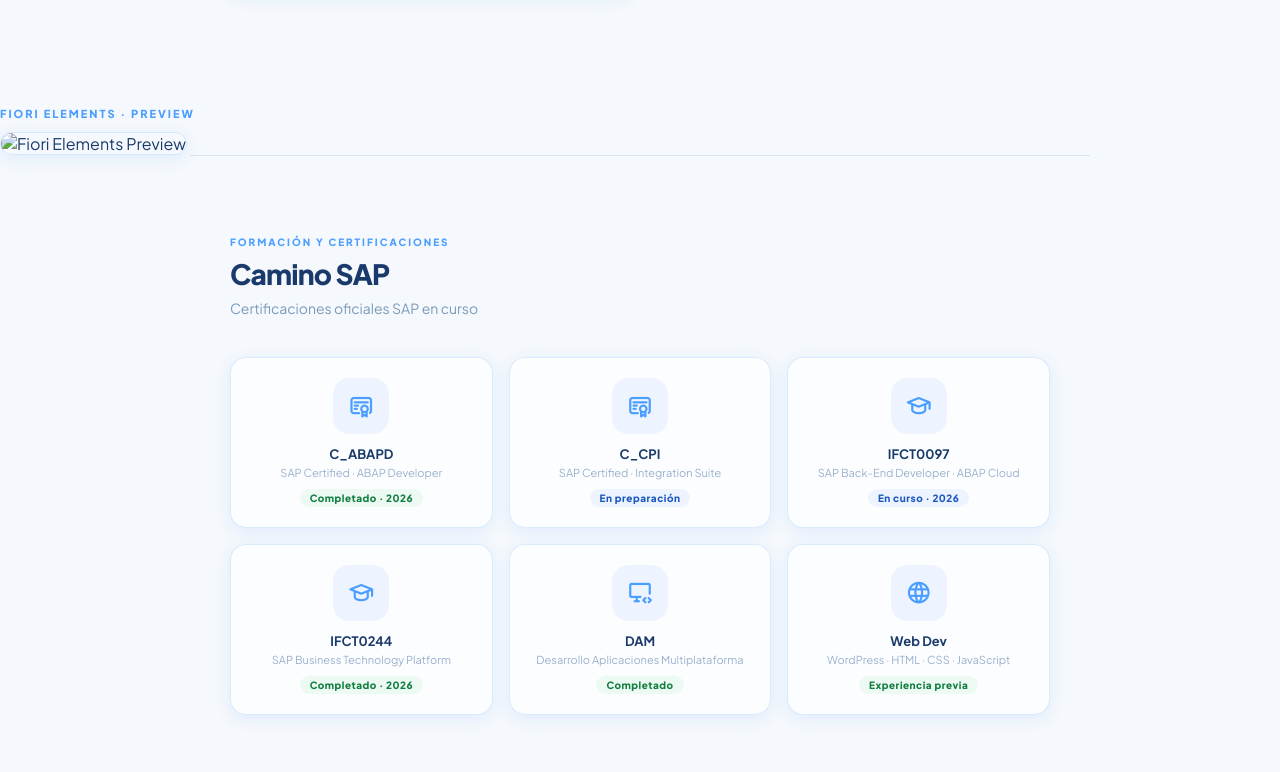
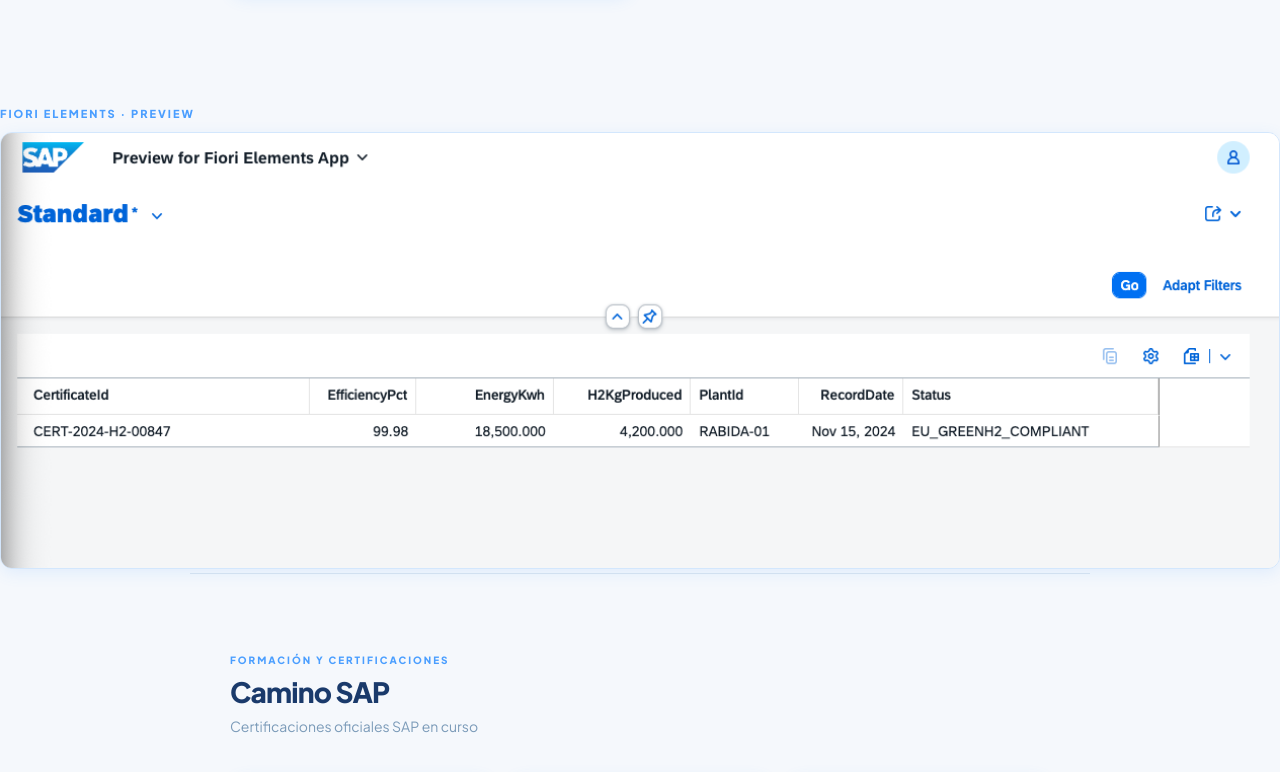
Before and after one commit to Frangarvaz/rabida-energy-h2-integration, a website: page index.html in a window 1280 px wide. Shown: the part 3140-3912 px from the top of the page. Drawn offline with Linux system fonts and the light colour scheme.

Commit message:
fix: restaurar ruta correcta imagen Fiori

```diff
--- a/index.html
+++ b/index.html
@@ -267,7 +267,7 @@ div[style*='border-radius:16px']:nth-child(even){box-shadow:-4px 4px 16px rgba(7
 
   <div>
     <p style="font-size:11px;font-weight:800;color:#4a9eff;letter-spacing:2px;margin-bottom:12px;">FIORI ELEMENTS · PREVIEW</p>
-    <img src="documentos/fiori-preview.png" style="width:100%;border-radius:12px;border:1px solid rgba(74,158,255,0.2);box-shadow:0 4px 16px rgba(74,158,255,0.12);" alt="Fiori Elements Preview">
+    <img src="docs/fiori-preview.png" style="width:100%;border-radius:12px;border:1px solid rgba(74,158,255,0.2);box-shadow:0 4px 16px rgba(74,158,255,0.12);" alt="Fiori Elements Preview">
   </div>
 </div>
 <div class="divider"></div>
```
